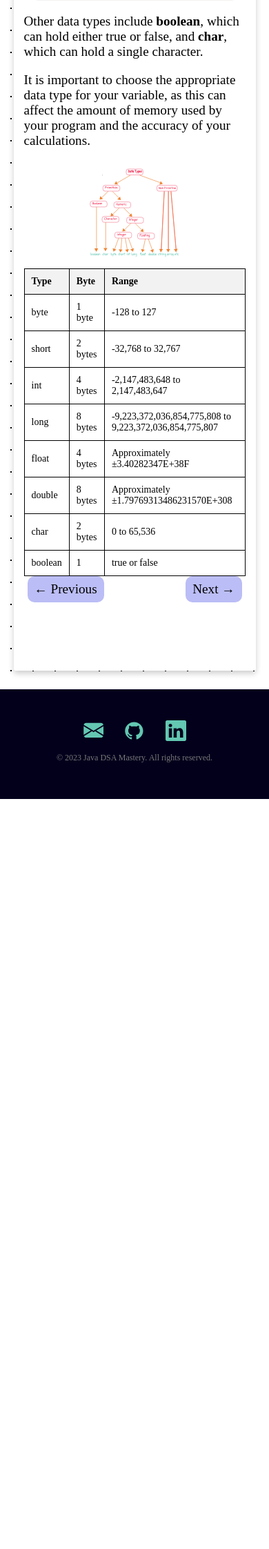
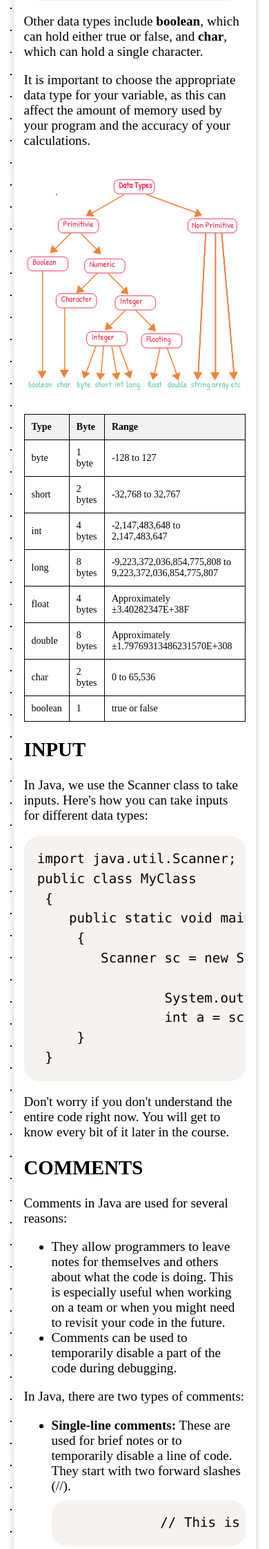
Before and after one commit to chiragak/dsa101.github.io, a PHP site: page /variables-datatypes/data_types.html in a window 390 px wide. Shown: the part 1092-3337 px from the top of the page at 69% size. Before the commit the page ends 2250 px from the top, so only its background shows below. Run offline with PHP 8.4, Linux system fonts and the light colour scheme; some libraries are stand-ins or nearby versions; some web fonts are replaced.

Commit message:
update style.css and data_types.html

```diff
--- a/assets/css/style.css
+++ b/assets/css/style.css
@@ -322,10 +322,25 @@ th {
     .datatypesimg
     {
       width: 100%;
-      padding: 0;
+      height: auto;
     }
     .datatype-table, th, td {
       font-size: 14px;
       padding: 10px;
     }
+
+
+    .lesson-text {
+      padding: 15px;
+      width: 100%;
+    }
+    .lesson-details h3 {
+      font-size: 20px;
+    }
+    .lesson-text li {
+      font-size: 18px;
+    }
+    .lesson-preface:before {
+      font-size: 16px;
+    }
   }
--- a/variables-datatypes/data_types.html
+++ b/variables-datatypes/data_types.html
@@ -51,7 +51,7 @@
           <pre><code class="language-java">double price = 10.99;</code></pre>
           <p>Other data types include <span class="bold-text">boolean</span>, which can hold either true or false, and <span class="bold-text">char</span>, which can hold a single character.</p>
           <p>It is important to choose the appropriate data type for your variable, as this can affect the amount of memory used by your program and the accuracy of your calculations.</p>
-          <img class="image-explanation datatypesimg" src="images/datatypes.svg" alt="" width="50%"  >
+          <img class="image-explanation datatypesimg" src="images/datatypes.svg" alt="" width="50%">
 
           <table class="datatype-table">
             <tr>
@@ -101,6 +101,35 @@
             </tr>
           </table>
 
+          <h2 class="side-heading">INPUT</h2>
+          <p>In Java, we use the Scanner class to take inputs. Here's how you can take inputs for different data types:</p>
+          <pre><code class="language-java">import java.util.Scanner;  // Import the Scanner class
+public class MyClass
+ {
+    public static void main(String[] args)
+     {
+        Scanner sc = new Scanner(System.in);  // Create a Scanner object
+
+                System.out.println("Enter an integer");
+                int a = sc.nextInt();  // Read user input
+     }
+ }</code></pre>
+          <p>Don't worry if you don't understand the entire code right now. You will get to know every bit of it later in the course.</p>
+
+          <h2 class="side-heading">COMMENTS</h2>
+          <p>Comments in Java are used for several reasons:</p>
+          <ul>
+            <li>They allow programmers to leave notes for themselves and others about what the code is doing. This is especially useful when working on a team or when you might need to revisit your code in the future.</li>
+            <li>Comments can be used to temporarily disable a part of the code during debugging.</li>
+          </ul>
+          <p>In Java, there are two types of comments:</p>
+          <ul>
+            <li><strong>Single-line comments:</strong> These are used for brief notes or to temporarily disable a line of code. They start with two forward slashes (//).</li>
+            <pre><code class="language-java">            // This is a single-line comment</code></pre>
+            <li><strong>Multi-line comments:</strong> These are used for longer descriptions or to temporarily disable multiple lines of code. They start with a forward slash and an asterisk (/*), and end with an asterisk and a forward slash (*/).</li>
+            <pre><code class="language-java">            /* This is a
+            multi-line comment */</code></pre>
+          </ul>
           <div class="prevnext">
             <a href="variables.html">← Previous</a>
             <a class="next" href="linearsearch.php">Next →</a>
```
